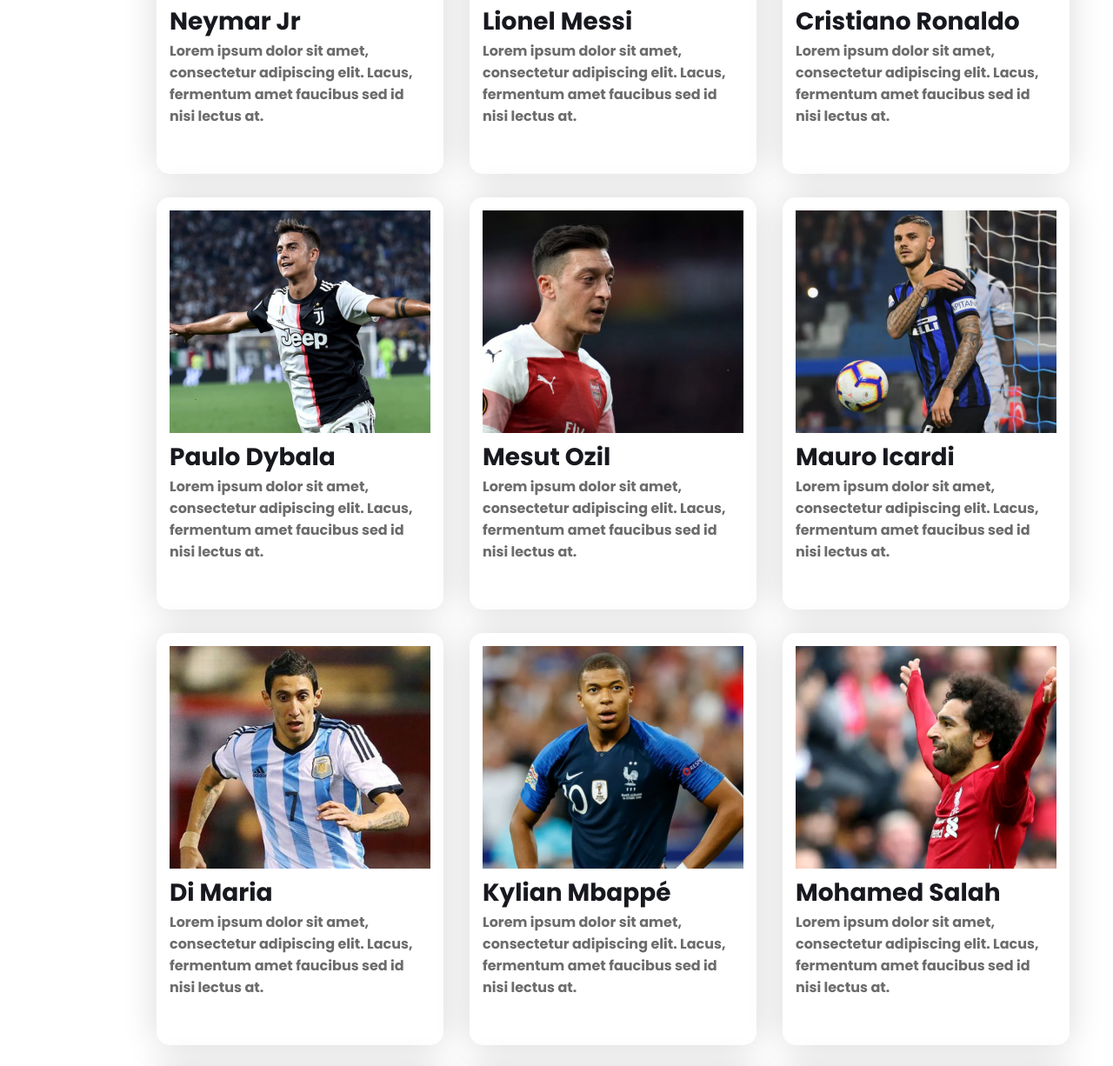
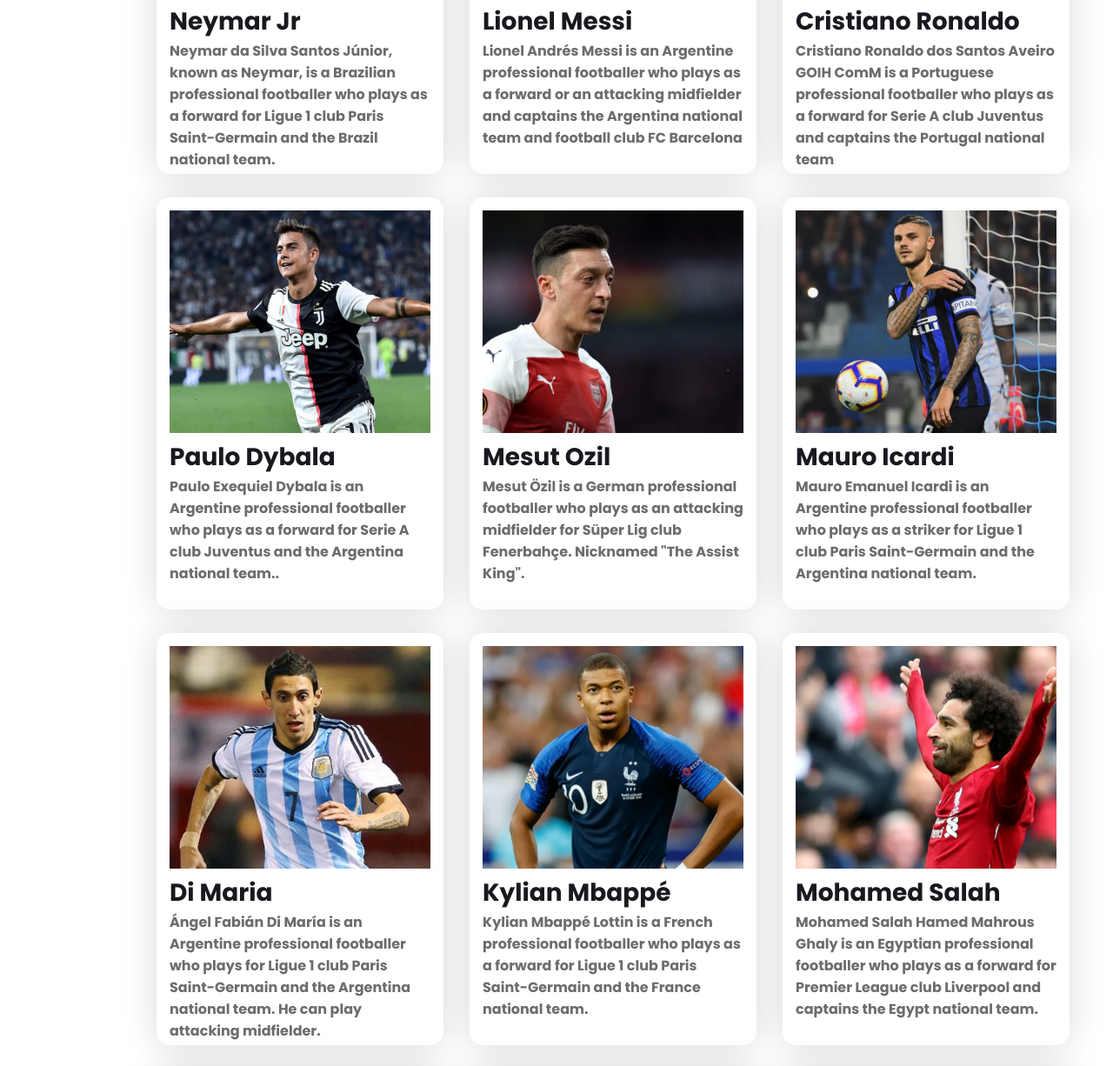
Before and after one commit to rakibtweets/copa-football-responsive, a plain HTML site: page index.html in a window 1280 px wide. Shown: the part 994-2220 px from the top of the page at 87% size. Drawn offline with Linux system fonts and the light colour scheme.

Commit message:
player about added

```diff
--- a/index.html
+++ b/index.html
@@ -60,85 +60,79 @@
                 <div class="player">
                     <img src="images/players/player-1.png" alt="Neymar Picture">
                     <h4 class="player-name">Neymar Jr</h4>
-                    <p class="player-bio">Lorem ipsum dolor sit amet, consectetur adipiscing elit. Lacus, fermentum amet
-                        faucibus sed id nisi lectus at.</p>
+                    <p class="player-bio">Neymar da Silva Santos Júnior, known as Neymar, is a Brazilian professional
+                        footballer who plays as a forward for Ligue 1 club Paris Saint-Germain and the Brazil national
+                        team. </p>
                 </div>
 
                 <div class="player">
                     <img src="images/players/player-2.png" alt="Neymar Picture">
                     <h4 class="player-name">Lionel Messi</h4>
-                    <p class="player-bio">Lorem ipsum dolor sit amet, consectetur adipiscing elit. Lacus, fermentum amet
-                        faucibus sed id nisi lectus at.</p>
+                    <p class="player-bio">Lionel Andrés Messi is an Argentine professional footballer who plays as a
+                        forward or an attacking midfielder and captains the Argentina national team and football club FC
+                        Barcelona </p>
                 </div>
 
                 <div class="player">
                     <img src="images/players/player-3.png" alt="Neymar Picture">
                     <h4 class="player-name">Cristiano Ronaldo</h4>
-                    <p class="player-bio">Lorem ipsum dolor sit amet, consectetur adipiscing elit. Lacus, fermentum amet
-                        faucibus sed id nisi lectus at.</p>
+                    <p class="player-bio">Cristiano Ronaldo dos Santos Aveiro GOIH ComM is a Portuguese professional
+                        footballer who plays as a forward for Serie A club Juventus and captains the Portugal national
+                        team</p>
                 </div>
 
                 <div class="player">
                     <img src="images/players/player-4.png" alt="Neymar Picture">
                     <h4 class="player-name">Paulo Dybala</h4>
-                    <p class="player-bio">Lorem ipsum dolor sit amet, consectetur adipiscing elit. Lacus, fermentum amet
-                        faucibus sed id nisi lectus at.</p>
+                    <p class="player-bio">Paulo Exequiel Dybala is an Argentine professional footballer who plays as a forward for Serie A club Juventus and the Argentina national team..</p>
                 </div>
 
                 <div class="player">
                     <img src="images/players/player-5.png" alt="Neymar Picture">
                     <h4 class="player-name">Mesut Ozil </h4>
-                    <p class="player-bio">Lorem ipsum dolor sit amet, consectetur adipiscing elit. Lacus, fermentum amet
-                        faucibus sed id nisi lectus at.</p>
+                    <p class="player-bio">Mesut Özil is a German professional footballer who plays as an attacking midfielder for Süper Lig club Fenerbahçe. Nicknamed "The Assist King".</p>
                 </div>
 
                 <div class="player">
                     <img src="images/players/player-6.png" alt="Neymar Picture">
                     <h4 class="player-name">Mauro Icardi </h4>
-                    <p class="player-bio">Lorem ipsum dolor sit amet, consectetur adipiscing elit. Lacus, fermentum amet
-                        faucibus sed id nisi lectus at.</p>
+                    <p class="player-bio">Mauro Emanuel Icardi is an Argentine professional footballer who plays as a striker for Ligue 1 club Paris Saint-Germain and the Argentina national team.</p>
                 </div>
 
                 <div class="player">
                     <img src="images/players/player-7.png" alt="Neymar Picture">
                     <h4 class="player-name">Di Maria</h4>
-                    <p class="player-bio">Lorem ipsum dolor sit amet, consectetur adipiscing elit. Lacus, fermentum amet
-                        faucibus sed id nisi lectus at.</p>
+                    <p class="player-bio">Ángel Fabián Di María is an Argentine professional footballer who plays for Ligue 1 club Paris Saint-Germain and the Argentina national team. He can play attacking midfielder.</p>
                 </div>
 
                 <div class="player">
                     <img src="images/players/player-8.png" alt="Neymar Picture">
                     <h4 class="player-name">Kylian Mbappé</h4>
-                    <p class="player-bio">Lorem ipsum dolor sit amet, consectetur adipiscing elit. Lacus, fermentum amet
-                        faucibus sed id nisi lectus at.</p>
+                    <p class="player-bio">Kylian Mbappé Lottin is a French professional footballer who plays as a forward for Ligue 1 club Paris Saint-Germain and the France national team.</p>
                 </div>
 
                 <div class="player">
                     <img src="images/players/player-9.png" alt="Neymar Picture">
                     <h4 class="player-name">Mohamed Salah</h4>
-                    <p class="player-bio">Lorem ipsum dolor sit amet, consectetur adipiscing elit. Lacus, fermentum amet
-                        faucibus sed id nisi lectus at.</p>
+                    <p class="player-bio">Mohamed Salah Hamed Mahrous Ghaly is an Egyptian professional footballer who plays as a forward for Premier League club Liverpool and captains the Egypt national team.</p>
                 </div>
 
                 <div class="player">
                     <img src="images/players/player-10.png" alt="Neymar Picture">
                     <h4 class="player-name">Harry Kane</h4>
-                    <p class="player-bio">Lorem ipsum dolor sit amet, consectetur adipiscing elit. Lacus, fermentum amet
-                        faucibus sed id nisi lectus at.</p>
+                    <p class="player-bio">Harry Edward Kane MBE is an English professional footballer who plays as a striker for Premier League club Tottenham Hotspur and captains the England national team.</p>
                 </div>
 
                 <div class="player">
                     <img src="images/players/player-11.png" alt="Neymar Picture">
                     <h4 class="player-name">Kevin De Bruyne</h4>
-                    <p class="player-bio">Lorem ipsum dolor sit amet, consectetur adipiscing elit. Lacus, fermentum amet
-                        faucibus sed id nisi lectus at.</p>
+                    <p class="player-bio">Kevin De Bruyne is a Belgian professional footballer who plays as a midfielder for Premier League club Manchester City, where he is vice-captain, and the Belgium national team.</p>
                 </div>
 
                 <div class="player">
                     <img src="images/players/player-12.png" alt="Neymar Picture">
                     <h4 class="player-name">Philippe Coutinho</h4>
-                    <p class="player-bio">Lorem ipsum dolor sit amet, consectetur adipiscing elit. Lacus, fermentum amet
-                        faucibus sed id nisi lectus at.</p>
+                    <p class="player-bio">Philippe Coutinho Correia is a Brazilian professional footballer who plays as an attacking midfielder or winger for Spanish club Barcelona and the Brazil national team.</p>
                 </div>
             </div>
             </div>
```
